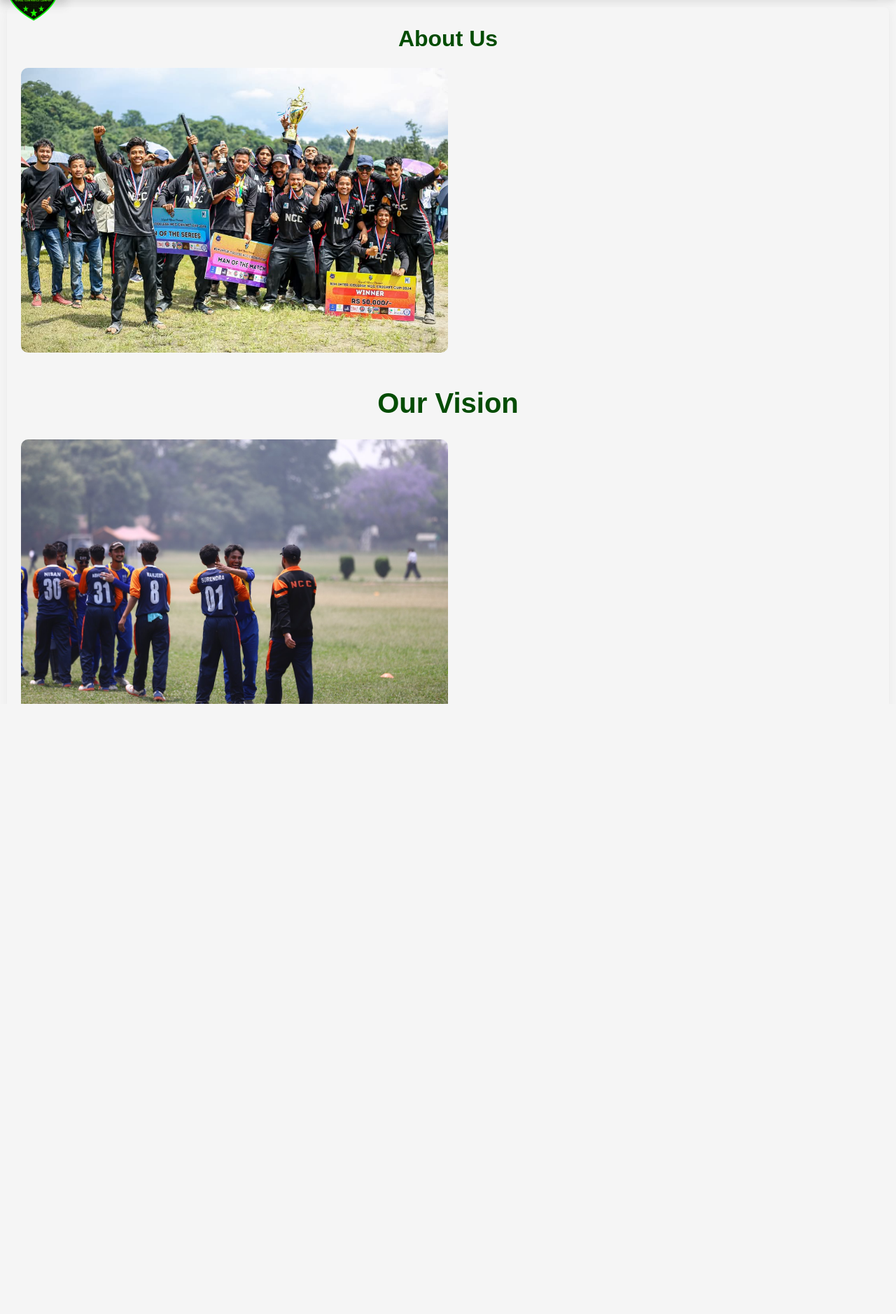
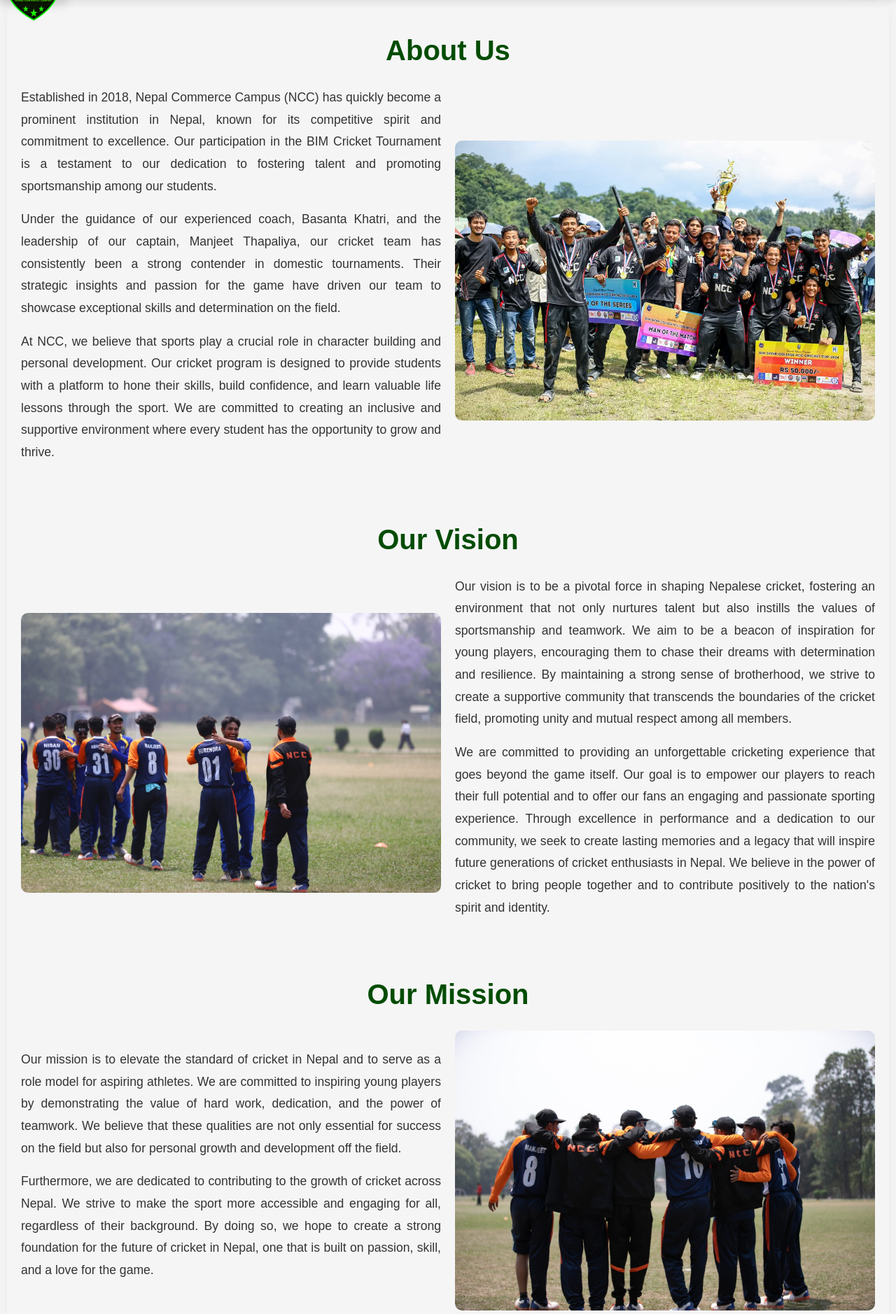
Before and after one commit to regmiaashish/cricket-management-system, a Django app: page /tournament/aboutus/ in a window 1280 px wide; the page is wider, and only the part inside the window is pictured. Shown: the part 60-1938 px from the top of that part at 70% size. Run offline with Django 5.2, Linux system fonts and the light colour scheme; the visitor is signed in with stand-in values (Sample User, id 1).

Commit message:
update the about us section

```diff
--- a/tournament/static/tournament/css/about.css
+++ b/tournament/static/tournament/css/about.css
@@ -1,4 +1,4 @@
-
+/* Navbar Styles */
 nav ul {
     list-style: none;
     display: flex;
@@ -13,25 +13,93 @@ nav a {
     font-weight: bold;
 }
 
-.sponsors {
-    margin-top: 20px;
-    font-size:0.8rem;
+/* About Sections */
+.about-us, .mission {
+    padding: 30px 20px;
 }
 
+.about-us h1, .about-us h2,
+.mission h2 {
+    font-size: 2.5rem;
+    font-weight: bold;
+    margin-bottom: 20px;
+    color: rgb(3, 76, 3);
+}
+
+#content {
+    display: flex;
+    align-items: center;
+    gap: 20px;
+    flex-wrap: wrap;
+}
+
+.about-text {
+    flex: 1;
+    min-width: 280px;
+    max-width: 50%;
+    font-size: 1.1rem;
+    text-align: justify;
+    line-height: 1.8;
+}
+
+.team-image {
+    flex: 1;
+    max-width: 50%;
+    min-width: 250px;
+    border-radius: 10px;
+    object-fit: cover;
+}
+
+/* Mission Section Specific */
+.mission .about-text {
+    font-size: 1.1rem;
+}
+
+.mission .team-image {
+    border-radius: 10px;
+}
+
+/* Sponsors Section */
+.sponsors {
+    margin-top: 40px;
+    font-size: 1rem;
+    padding: 20px;
+    background-color: #f8f8f8;
+    border-radius: 10px;
+}
+
+.sponsor-category {
+    text-align: center;
+    margin-top: 30px;
+}
 
 .sponsor-category h3 {
-    text-align: center;
-    font-weight: bold;
     font-size: 1.5rem;
     margin: 10px 0;
+    padding: 10px 0;
+    background-color: rgb(2, 53, 2);
+    color: white;
     border-top: 1px solid #ccc;
     border-bottom: 1px solid #ccc;
-    padding: 10px 0;
-    background-color:rgb(2, 53, 2);
-    color:white;
-
 }
 
+.sponsor-logo {
+    width: 170px;
+    height: 130px;
+    object-fit: cover;
+    display: inline-block;
+    margin: 10px;
+    border-radius: 8px;
+    box-shadow: 2px 2px 5px rgba(0, 0, 0, 0.2);
+    transition: transform 0.2s ease, box-shadow 0.2s ease;
+}
+
+.sponsor-logo:hover {
+    transform: scale(1.05);
+    box-shadow: 3px 3px 8px rgba(0, 0, 0, 0.3);
+}
+
+/* Social Media Links */
 .social-media {
     list-style: none;
     display: flex;
@@ -46,80 +114,19 @@ nav a {
     text-decoration: none;
 }
 
-.about-us {
-    padding: 20px;
-}
+/* Responsive Design */
+@media (max-width: 768px) {
+    #content {
+        flex-direction: column;
+        text-align: center;
+    }
 
-.about-us h1 {
-    font-size: 2.5rem; /* Increased font size */
-    font-weight: bold;
-    margin-bottom: 20px;
-}
+    .about-text, .team-image {
+        max-width: 100%;
+    }
 
-
-
-.text {
-    flex: 1; /* Allow the text to take up available space */
-    max-width: 50%; /* Restrict text width to 50% of the container */
-    text-align: justify; /* Justify the text content */
-    font-size: 1.4rem; /* Increased font size */
-    line-height: 1.8; /* Improve readability */
-}
-
-.team-image {
-    flex: 1; /* Allow the image to take up available space */
-    max-width: 50%; /* Restrict the image width to 50% of the container */
-    border-radius: 10px; /* Optional: Adds rounded corners to the image */
-    object-fit: cover; /* Ensures the image scales nicely */
-}
-
-.mission {
-    padding: 20px;
-}
-
-.mission h2 {
-    font-size: 2.5rem;
-    margin-bottom: 20px;
-}
-
-.mission .text {
-    font-size: 1.4rem;
-    line-height: 1.8;
-}
-
-.mission .team-image {
-    border-radius: 10px;
-}
-
-.sponsor-category {
-    text-align: center; /* Center-align logos horizontally */
-    margin-top: 15px; /* Add some spacing between categories */
-}
-
-.sponsor-logo {
-    /* Styles for the logo image */
-    width: 170px;
-    height: 130px; /* Maintain aspect ratio */
-    display:inline-block; /* Make the image a block element */
-    margin: 0 auto; /* Center the image horizontally */
-    border-radius: 8px; /* Add rounded corners (optional) */
-    box-shadow: 2px 2px 5px rgba(0, 0, 0, 0.2); /* Add a subtle shadow (optional) */
-    transition: transform 0.2s ease; /* Add a transition for hover effect */
-}
-
-.sponsor-logo:hover {
-    transform: scale(1.05); /* Scale up slightly on hover */
-    box-shadow: 3px 3px 8px rgba(0, 0, 0, 0.3); /* Increase shadow on hover */
-}
-
-/* Responsive adjustments (optional) */
-@media (max-width: 768px) {
     .sponsor-logo {
-        max-width: 150px; /* Adjust width for smaller screens */
+        width: 130px;
+        height: auto;
     }
 }
-#content {
-    display: flex;
-    align-items: center; /* Vertically align items */
-    gap: 20px; /* Space between the text and the image */
-}
--- a/tournament/templates/tournament/about/about.html
+++ b/tournament/templates/tournament/about/about.html
@@ -6,10 +6,19 @@
     <section class="about-us">
         <h2 style="color: rgb(3, 76, 3);">About Us</h2>
         <div id="content">
-            <div class="text">
-                <p>Nepal Commerce Campus (NCC) participates in BIM Cricket Tournament in Nepal. Established in 2018, NCC is known for its competitive spirit and has consistently produced talented cricketers. </p>
-                <p>NCC has consistently been a strong contender in domestic tournaments, showcasing their skills and determination on the field.</p>
-                <p>The team is currently coached by Basanta Khatri and is captained by Manjeet Thapaliya.</p>
+            <div class="about-text">
+                <p>Established in 2018, Nepal Commerce Campus (NCC) has quickly become a prominent institution in Nepal,
+                    known for its competitive spirit and commitment to excellence. Our participation in the BIM Cricket
+                    Tournament is a testament to our dedication to fostering talent and promoting sportsmanship among
+                    our students.</p>
+                <p>Under the guidance of our experienced coach, Basanta Khatri, and the leadership of our captain,
+                    Manjeet Thapaliya, our cricket team has consistently been a strong contender in domestic
+                    tournaments. Their strategic insights and passion for the game have driven our team to showcase
+                    exceptional skills and determination on the field.</p>
+                <p>At NCC, we believe that sports play a crucial role in character building and personal development.
+                    Our cricket program is designed to provide students with a platform to hone their skills, build
+                    confidence, and learn valuable life lessons through the sport. We are committed to creating an
+                    inclusive and supportive environment where every student has the opportunity to grow and thrive.</p>
             </div>
             <img src="{% static 'tournament/images/gallerya.jpg' %}" a class="team-image">
         </div>
@@ -19,8 +28,20 @@
         <h1 style="color: rgb(3, 76, 3);">Our Vision</h1>
         <div id="content">
             <img src="{% static 'tournament/images/visions.jpg' %}" alt="Our Vision" class="team-image">
-            <div class="text">
-                <p>To be a leading force in Nepalese cricket, inspiring and empowering young players within the community and beyond by maintaining the brotherhood. We strive to create a legacy of excellence, teamwork, and sportsmanship, while providing unforgettable cricketing experiences for our players, fans, and the entire nation.</p>
+            <div class="about-text">
+                <p>Our vision is to be a pivotal force in shaping Nepalese cricket, fostering an environment that not
+                    only nurtures talent but also instills the values of sportsmanship and teamwork. We aim to be a
+                    beacon of inspiration for young players, encouraging them to chase their dreams with determination
+                    and resilience. By maintaining a strong sense of brotherhood, we strive to create a supportive
+                    community that transcends the boundaries of the cricket field, promoting unity and mutual respect
+                    among all members.</p>
+
+                <p> We are committed to providing an unforgettable cricketing experience that goes beyond the game
+                    itself. Our goal is to empower our players to reach their full potential and to offer our fans an
+                    engaging and passionate sporting experience. Through excellence in performance and a dedication to
+                    our community, we seek to create lasting memories and a legacy that will inspire future generations
+                    of cricket enthusiasts in Nepal. We believe in the power of cricket to bring people together and to
+                    contribute positively to the nation's spirit and identity.</p>
             </div>
         </div>
     </section>
@@ -28,8 +49,15 @@
     <section class="mission">
         <h2 style="color: rgb(3, 76, 3);">Our Mission</h2>
         <div id="content">
-            <div class="text">
-                <p>To be the flag bearer of cricketing excellence within Nepal, inspiring and empowering young players through consistent hard work, dedication, and a strong team spirit. We aim to achieve sustained success in domestic cricket tournaments, representing NCC with pride and contributing to the growth of cricket in the nation.</p>
+            <div class="about-text">
+                <p>Our mission is to elevate the standard of cricket in Nepal and to serve as a role model for aspiring
+                    athletes. We are committed to inspiring young players by demonstrating the value of hard work,
+                    dedication, and the power of teamwork. We believe that these qualities are not only essential for
+                    success on the field but also for personal growth and development off the field.</p>
+                <p>Furthermore, we are dedicated to contributing to the growth of cricket across Nepal. We strive to
+                    make the sport more accessible and engaging for all, regardless of their background. By doing so, we
+                    hope to create a strong foundation for the future of cricket in Nepal, one that is built on passion,
+                    skill, and a love for the game.</p>
             </div>
             <img src="{% static 'tournament/images/mission.jpg' %}" alt="Our Mission" class="team-image">
         </div>
```
